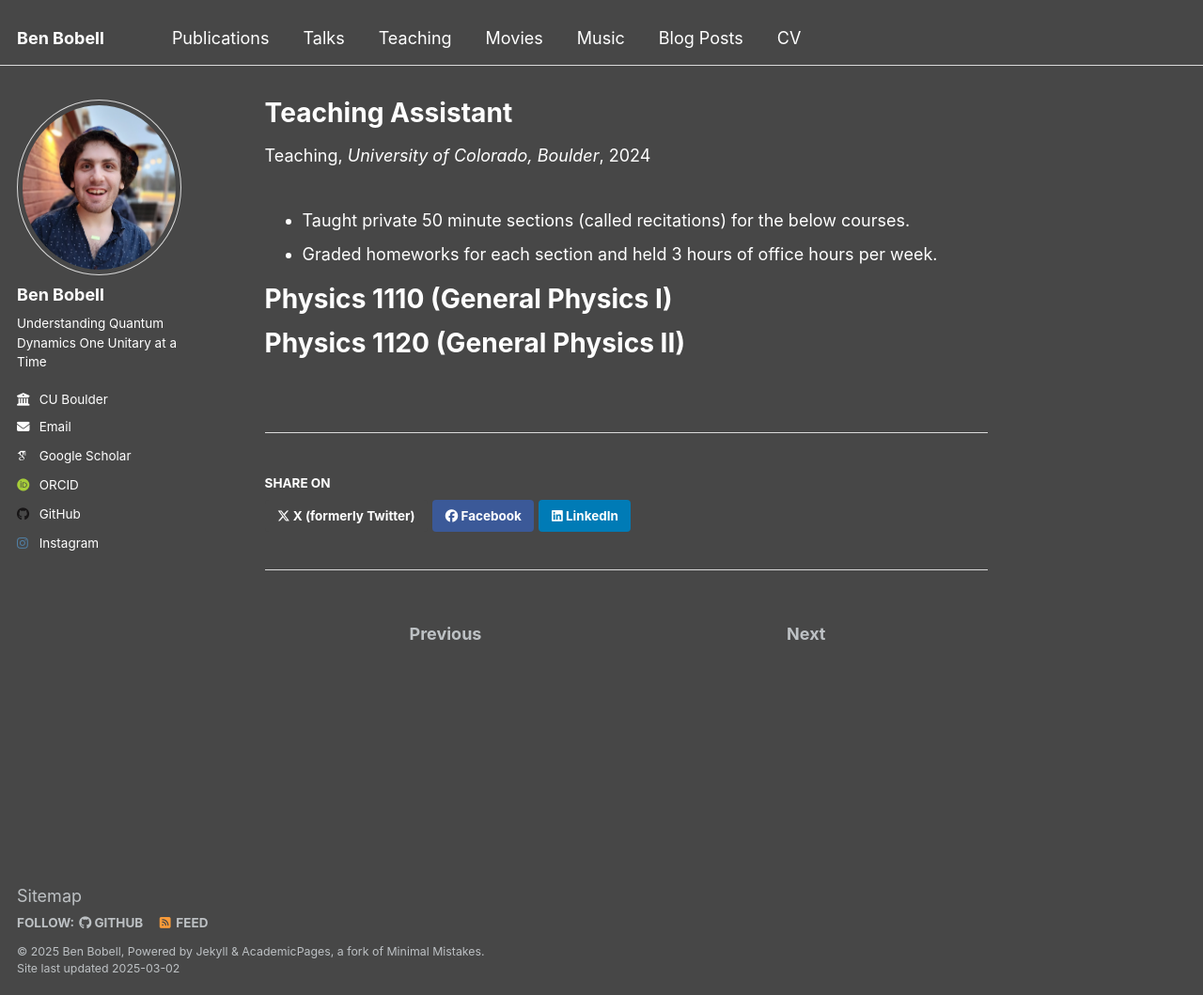
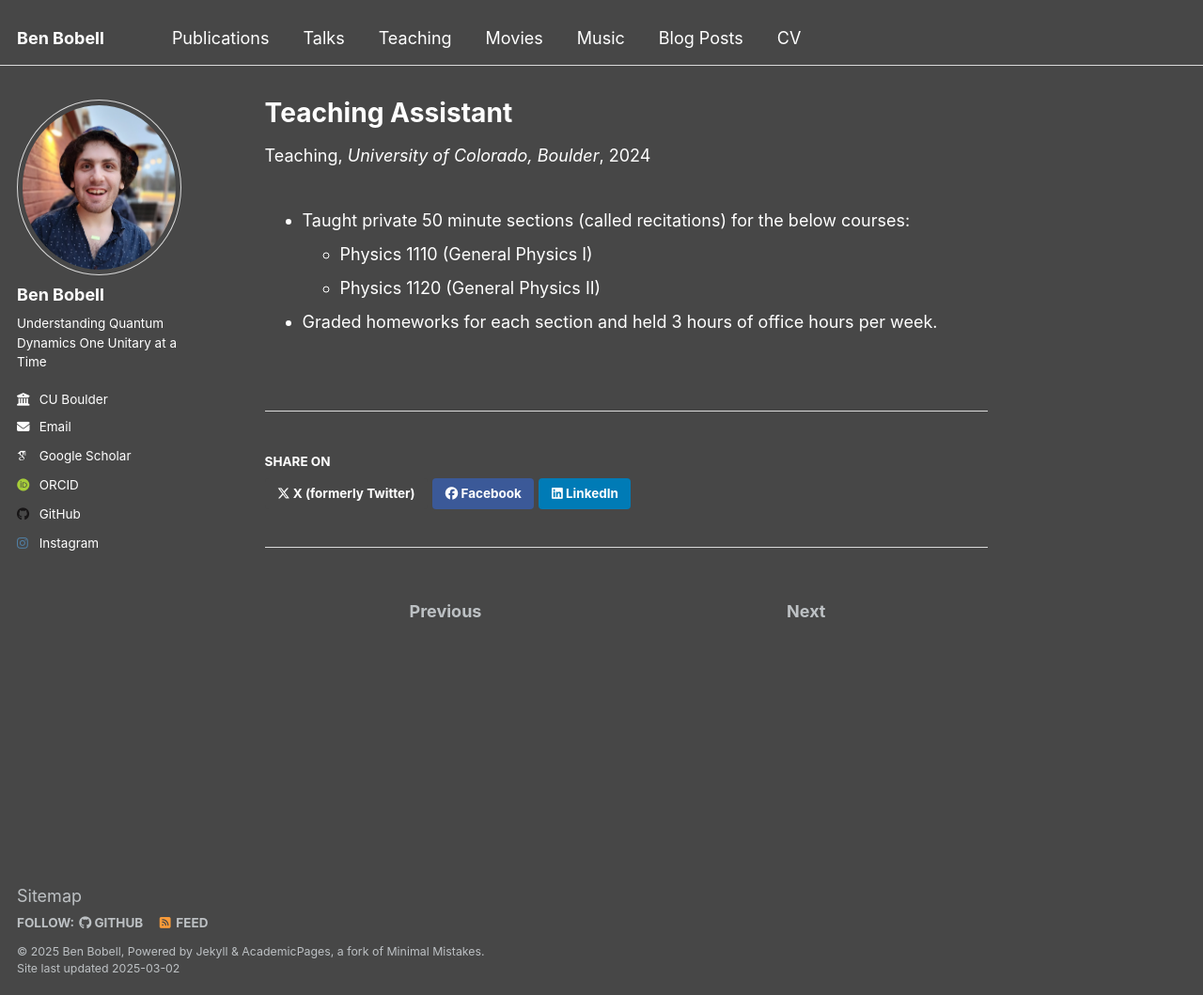
Before and after one commit to BenBobell00/BenBobell00.github.io, a Jekyll site: the page built from _teaching/teaching-3.md, in a window 1280 px wide and 1059 px high. Shown: the whole window at 94% size. Built offline with Jekyll 4.4.1, drawn with Linux system fonts in a browser that asks for light colours; some web fonts are replaced.

```diff
--- a/_teaching/teaching-3.md
+++ b/_teaching/teaching-3.md
@@ -7,12 +7,7 @@ venue: "University of Colorado, Boulder"
 date: 2024-09-01
 location: "Boulder, CO"
 ---
-- Taught private 50 minute sections (called recitations) for the below courses.
+- Taught private 50 minute sections (called recitations) for the below courses:
+  - Physics 1110 (General Physics I)
+  - Physics 1120 (General Physics II)
 - Graded homeworks for each section and held 3 hours of office hours per week.
-
-
-Physics 1110 (General Physics I)
-======
-
-Physics 1120 (General Physics II)
-======
```
